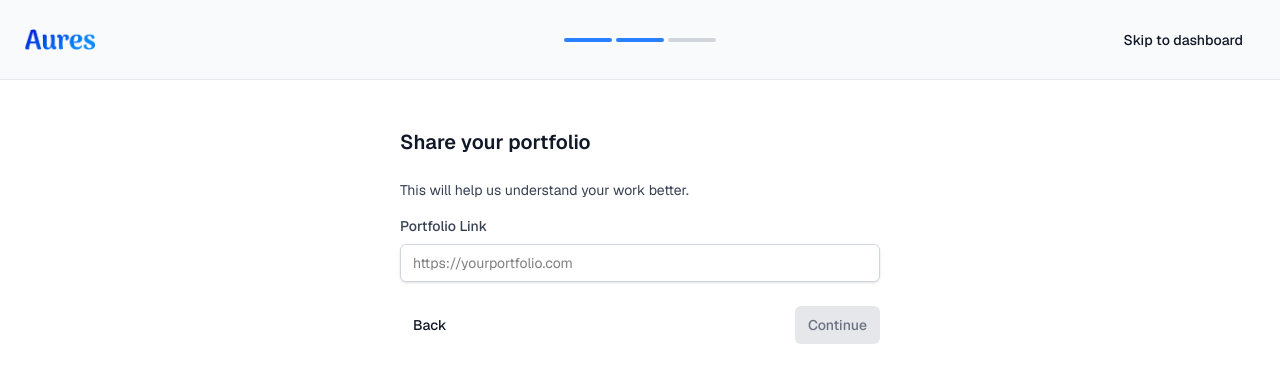
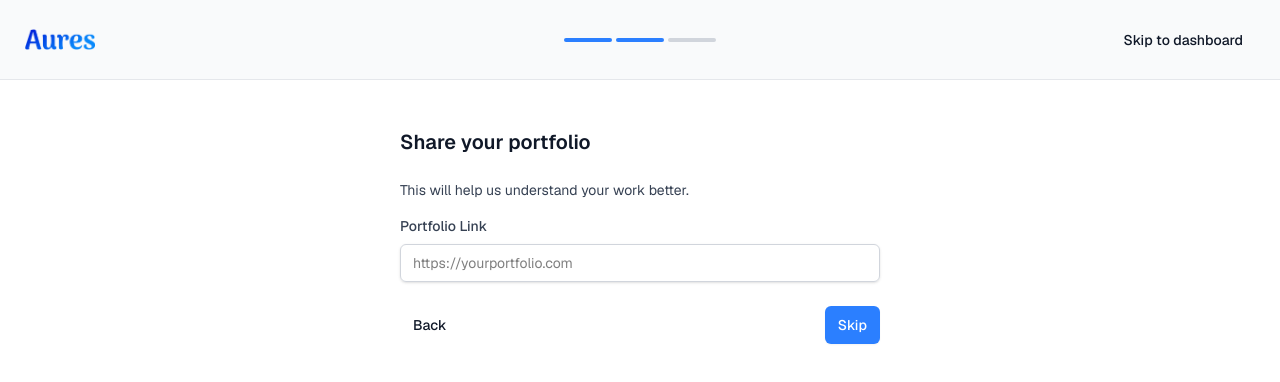
Before and after one commit to auresorg/frontend, a Next.js app: page /onboarding/portfolio in a window 1280 px wide. Shown: the top 382 px of the page. Built offline with nearby package versions, Linux system fonts and the light colour scheme.

Commit message:
fix: update form validation and button behavior in portfolio and social profiles pages

```diff
--- a/src/app/onboarding/portfolio/page.tsx
+++ b/src/app/onboarding/portfolio/page.tsx
@@ -63,7 +63,6 @@ export default function Portfolio() {
                                 type="url"
                                 value={portfolioLink}
                                 onChange={(e) => setPortfolioLink(e.target.value)}
-                                required
                                 className="w-full px-3 py-2 border border-gray-300 rounded-md shadow-sm focus:outline-none focus:ring-2 focus:ring-blue-500 focus:border-blue-500 dark:bg-gray-800 dark:border-gray-600 dark:text-white sm:text-sm"
                                 placeholder="https://yourportfolio.com"
                             />
@@ -77,11 +76,11 @@ export default function Portfolio() {
                     <Button
                         className="disabled:bg-gray-200 disabled:text-gray-500"
                         type="submit"
-                        disabled={!isFormValid || loading}
-                        aria-disabled={!isFormValid || loading}
+                        disabled={loading}
+                        aria-disabled={loading}
                         isLoading={loading}
                     >
-                        {loading ? "Submitting..." : "Continue"}
+                        {loading ? "Submitting..." : (isFormValid ? "Continue" : "Skip")}
                     </Button>
                 </div>
             </form>
--- a/src/app/onboarding/social/page.tsx
+++ b/src/app/onboarding/social/page.tsx
@@ -125,7 +125,7 @@ export default function SocialProfiles() {
                 </fieldset>
                 <div className="mt-6 flex justify-between">
                     <Button type="button" variant="ghost" asChild>
-                        <Link href="/onboarding/social">Back</Link>
+                        <Link href="/onboarding/portfolio">Back</Link>
                     </Button>
                     <Button
                         className="disabled:bg-gray-200 disabled:text-gray-500"
```
Also changed, not shown: 1 other file (tests, documents, lock files or other folders).
